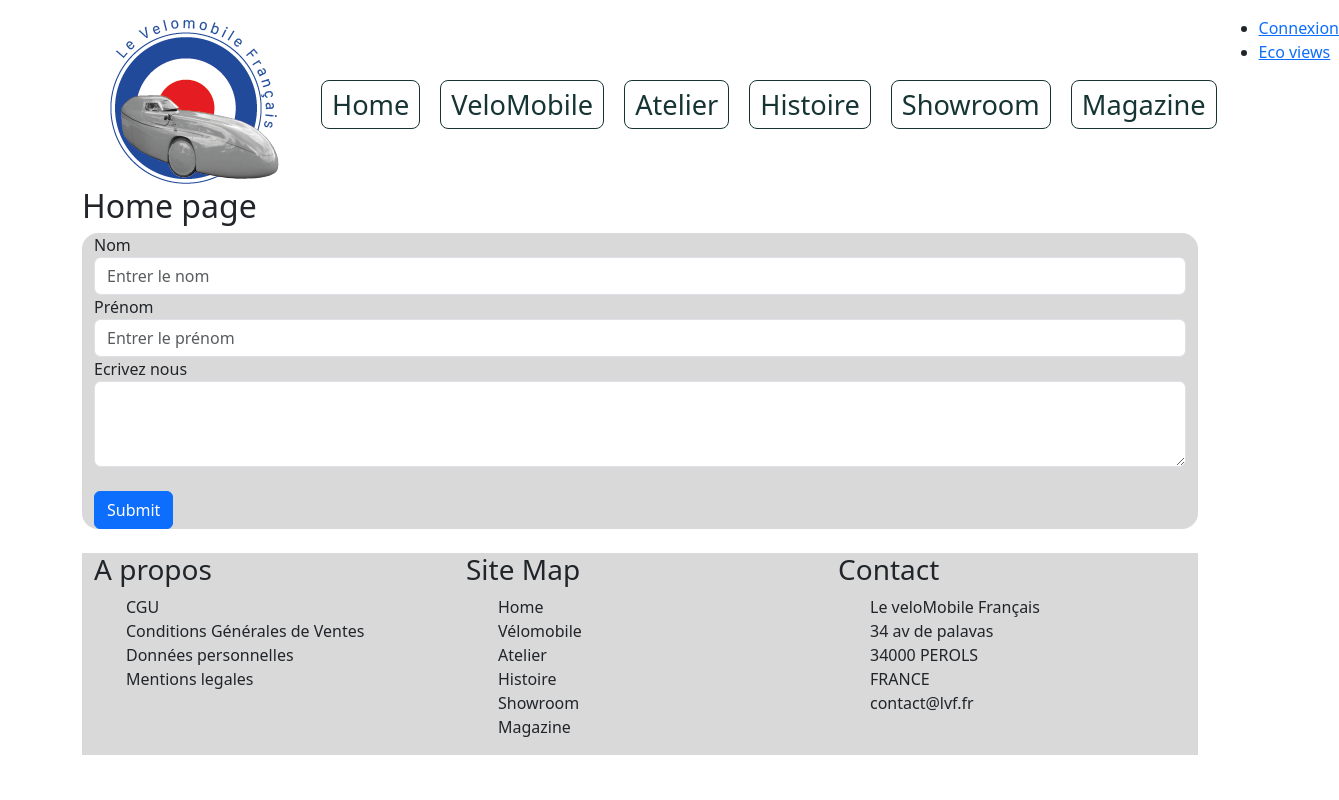
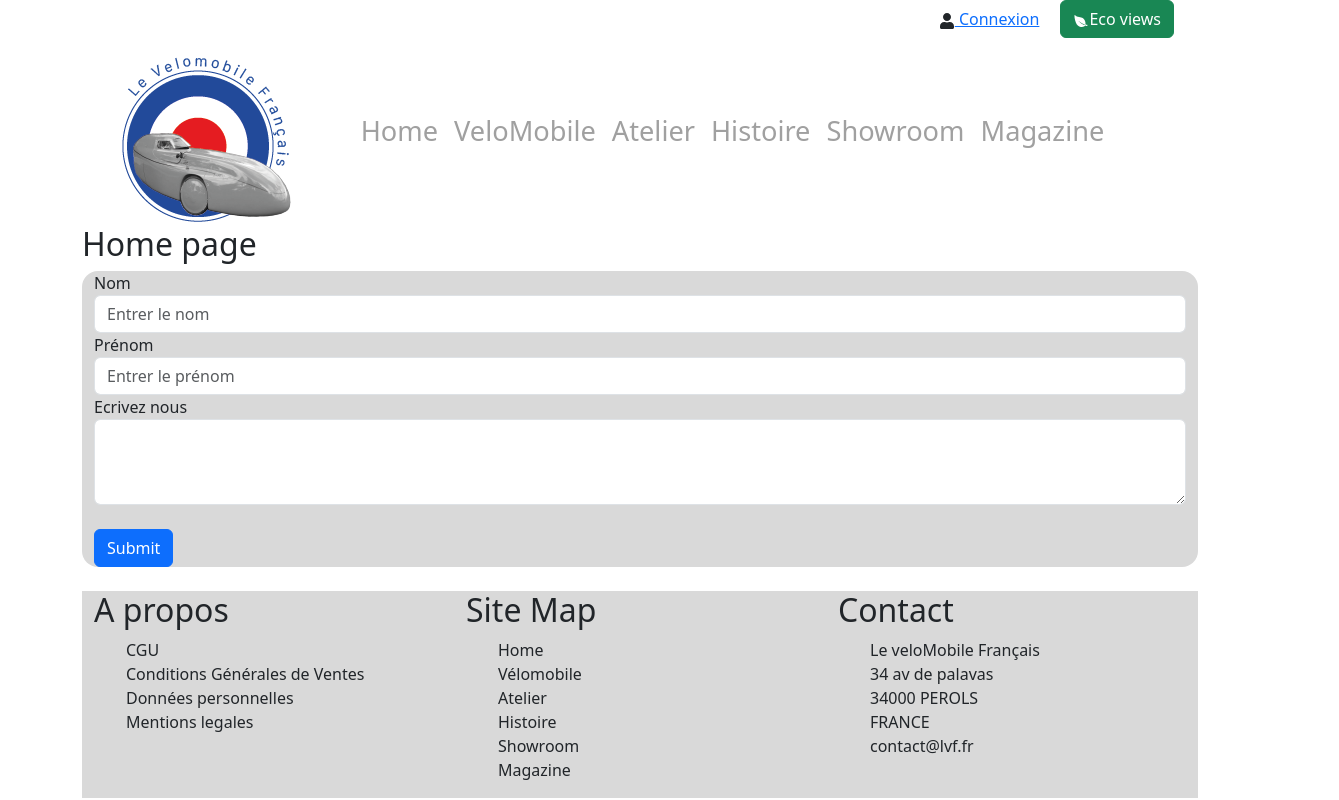
Before and after one commit to alexandra-pereira/velomobile, a React (Create React App) app: page / in a window 1280 px wide. Shown: the whole page, 1339 px wide, since content can reach past the window. Built offline with nearby package versions, Linux system fonts and the light colour scheme.

Commit message:
header eco-view + button

```diff
--- a/public/index.html
+++ b/public/index.html
@@ -2,7 +2,7 @@
 <html lang="en">
   <head>
     <meta charset="utf-8" />
-    <link rel="icon" href="%PUBLIC_URL%/favicon.ico" />
+    <link rel="icon" href="/" />
     <meta name="viewport" content="width=device-width, initial-scale=1" />
     <meta name="theme-color" content="#000000" />
     <meta
@@ -23,7 +23,7 @@
       work correctly both with client-side routing and a non-root public URL.
       Learn how to configure a non-root public URL by running `npm run build`.
     -->
-    <title>React App</title>
+    <title>Le VeloMobile Francais</title>
   </head>
   <body>
     <noscript>You need to enable JavaScript to run this app.</noscript>
--- a/src/App.css
+++ b/src/App.css
@@ -1,5 +1,5 @@
 .App{
-  max-width: 100%;
-  margin-left: 1em;
-  margin-top: 1em;
+  max-width: 100vh;
+  margin-left: 0;
+  margin-top: 0;
 }
--- a/src/App.js
+++ b/src/App.js
@@ -13,11 +13,16 @@ import Formulaire from "./components/Formulaire";
 
 function App() {
   const [isLoggedIn, setIsLoggedIn] = useState(false);
-
+  const [darkMode, setdarkMode] = useState("light");
+  function toggleMode(){
+    if(darkMode === "light") setdarkMode("dark");
+    else setdarkMode("light")
+  }
 
   return (
+   <div className={darkMode}>
       <div className="App container">
-      <Header isLoggedIn={isLoggedIn} />
+        <Header isLoggedIn={isLoggedIn} toggleMode={toggleMode}/>
 
         <main>
           {/* Outlet indique l'endroit où vont s'afficher les composants définis dans les routes enfants */}
@@ -28,6 +33,8 @@ function App() {
 
         <Footer />
       </div>
+      </div>
+
   );
 }
 
--- a/src/components/Footer.jsx
+++ b/src/components/Footer.jsx
@@ -5,7 +5,7 @@ const Footer = () => {
     <footer className="container-fluid bg-dark-50">
       <div className="row">
         <div className="col-md-4">
-          <h3>A propos</h3>
+          <h2>A propos</h2>
           <ul>
             <li><a href="#">CGU</a></li>
             <li>Conditions Générales de Ventes</li>
@@ -15,7 +15,7 @@ const Footer = () => {
         </div>
 
         <div className="col-md-4">
-          <h3>Site Map</h3>
+          <h2>Site Map</h2>
           <ul>
             <li><a href="home">Home</a></li>
             <li><a href="products">Vélomobile</a></li>
@@ -27,7 +27,7 @@ const Footer = () => {
         </div>
 
         <div className="col-md-4">
-          <h3>Contact</h3>
+          <h2>Contact</h2>
           <ul>
             <li>Le veloMobile Français</li>
             <li>34 av de palavas</li>
--- a/src/components/Header.jsx
+++ b/src/components/Header.jsx
@@ -1,12 +1,13 @@
 import { Link } from "react-router-dom";
 import logo from "./../assets/logo-lvf.png";
 import { useState } from "react";
-
+import { FaUser } from "react-icons/fa";
+import { IoIosLeaf } from "react-icons/io";
 /**
  *
  *
  */
-const Header = ({ isLoggedIn }) => {
+const Header = ({ isLoggedIn, toggleMode }) => {
   const [openCloseMenuState, setOpenCloseMenuState] = useState("inactive");
   let pathLogged = isLoggedIn ? "/logout" : "/login";
   function logInOutLink(login) {
@@ -34,69 +35,84 @@ const Header = ({ isLoggedIn }) => {
     setOpenCloseMenuState(classAction);
   }
   return (
-    <header className="container-fluid d-flex ">
-      {/* ----------logo--------- */}
+    <header className="header container-fluid ">
+      {/* ---------- button ecoview and loggin-------- */}
+      <div className="ecoview-login container d-flex flex-row-reverse">
+        <ul className="list-unstyled d-flex align-items-center gap-2">
+          <li>
+            <button className="btn btn-white">
+              <FaUser />
+              <Link to={pathLogged}>
+                {isLoggedIn ? logInOutLink(true) : logInOutLink(false)}
+              </Link>
+            </button>
+          </li>
+
+          <li>
+            <button
+              className="btn btn-success"
+              onClick={() => {
+                toggleMode()
+              }}
+            >
+              <IoIosLeaf />
+              Eco views
+            </button>
+          </li>
+        </ul>
+      </div>
+
+      {/* ----------container logo+navbar --------- */}
+      <div className="header-custom container d-flex align-items-center">
+        {/* ----------container logo--------- */}
+        <div className="logo">
           <Link to={"/"}>
             <img src={logo} alt="Logo vélomobile - retour accueil" />
           </Link>
-      {/* ----------menu--------- */}
+        </div>
+
+        {/* ----------navbar--------- */}
+        <div className="flex-grow-1 d-flex justify-content-center align-item-end">
           <nav id="nav" className={openCloseMenuState}>
-        <ul className="mt-4">
+            <ul className="list-unstyled d-flex align-items-center gap-3">
               <li className="home-link" onClick={openCloseMenu}>
                 <Link to={`/home`}>
                   <span>Home</span>
                 </Link>
               </li>
-
               <li className="products-link" onClick={openCloseMenu}>
                 <Link to={`/products`}>
                   <span>VeloMobile</span>
                 </Link>
               </li>
-
               <li className="atelier-link" onClick={openCloseMenu}>
                 <Link to={`/atelier`}>
                   <span>Atelier</span>
                 </Link>
               </li>
-
               <li className="history-link" onClick={openCloseMenu}>
                 <Link to={`/history`}>
                   <span>Histoire</span>
                 </Link>
               </li>
-
               <li className="showroom-link" onClick={openCloseMenu}>
                 <Link to={`/showroom`}>
                   <span>Showroom</span>
                 </Link>
               </li>
-
               <li className="magazine-link" onClick={openCloseMenu}>
                 <Link to={`/magazine`}>
                   <span>Magazine</span>
                 </Link>
               </li>
             </ul>
-
             <div id="icons" onClick={openCloseMenu}></div>
           </nav>
-
-      {/* ----------buton black&white view an buton login--------- */}
-      <div className="bwl">
-        <ul>
-          <li className="login-out-link" onClick={openCloseMenu}>
-            <Link to={pathLogged}>
-              {isLoggedIn ? logInOutLink(true) : logInOutLink(false)}
-            </Link>
-          </li>
-
-          <li className="bk-wh-link" onClick={openCloseMenu}>
-            <Link to="bla">
-              <span>Eco views</span>
-            </Link>
-          </li>
-        </ul>
+        </div>
+      </div>
+      {/*---------h1-------*/}
+      <div className="visually-hidden">
+        <h1 className="text-center">Le Velomobile Français</h1>
       </div>
     </header>
   );
--- a/src/sass/custom.scss
+++ b/src/sass/custom.scss
@@ -5,6 +5,9 @@
    @import '~bootstrap/scss/bootstrap.scss';
    @import './mixin.scss';
 
+
    @import './header.scss';
+   @import './global.scss';
    @import './footer.scss';
-   @import './formulaire.scss'
+   @import './formulaire.scss';
+   @import './dark.scss';
--- /dev/null
+++ b/src/sass/dark.scss
@@ -0,0 +1,5 @@
+.dark{
+    color: white !important;
+    background-color: black !important;
+    height: 100vh;
+}
--- a/src/sass/global.scss
+++ b/src/sass/global.scss
@@ -0,0 +1,6 @@
+/* .{
+    color: black;
+    background-color: white;
+    height: 100vh;
+}
+*/
--- a/src/sass/header.scss
+++ b/src/sass/header.scss
@@ -1,20 +1,9 @@
 /* Code imbriqué (nested) */
 header {
   nav {
-    display: flex;
-    justify-content: space-between;
-    align-items: center;
-    padding: 10px;
-    font-size: calc(0.5rem + 1.5vw);
-
+    font-size: calc(0.5em + 1.5vw);
     ul {
-      display: flex;
-      justify-content: space-between;
-      width: 60%;
-      list-style: none;
-      gap: 20px;
-
-      /* Les svg pour la connexion/déconnexion */
+    /*  -------Les svg pour la connexion/déconnexion----
       li.login-out-link {
         svg {
           color: black;
@@ -26,16 +15,23 @@ header {
             color: $primary;
           }
         }
-      }
+      }*/
 
       /* -----------buton link----------- */
       a {
-        @include button($fc: rgb(22, 52, 52));
+        text-decoration: none;
+        color: #a0a0a0;
+
+        &:hover {
+          color: #005cfa;
+          background-color: transparent;
+          border-radius: 4px;
+          border: 2px solid rgb(255, 55, 55);
+          padding: 6px;
+        }
       }
 
-
-
-        /* -------div black&white login------*/
+      /*   -------div black&white login------
       .bwl ul {
         display: flex;
         flex-direction: column;
@@ -53,45 +49,116 @@ header {
           &:hover {
             color: red;
           }
-          }
+        } */
     }
   }
 }
 
-}
- /* -----------burger changement au clic----------- */
+/*-----------burger changement au clic----------- */
   #icons {
+
     cursor: pointer;
     display: none;
+
+    &:before {
+      content: "\2630";
     }
-/* -----------burger responsive----------- */
-@media (max-width: 650px) {
+    &.active:before {
+      content: "\2715";
+    }
+  }
+
+  /* -----------burger responsive quand c'est plus petit que 650px-----------*/
+  @media (max-width: 800px) {
     #icons {
       display: block;
+
     }
-  #icons:before {
-    content: "\2630";
-  }
-  .active #icons:before {
-    content: "\2715";
-  }
+
     nav ul {
       position: fixed;
       left: -100%;
       top: 5%;
+      color: black;
       flex-direction: column;
       background: rgb(125, 129, 131);
       width: 100%;
       text-align: center;
       transition: 0.25s;
-  }
-  nav li {
+
+      li {
         padding: 3px 0;
       }
-  nav li:hover {
-    background: rgb(157, 217, 240);
+      li:hover {
+        background: rgb(252, 252, 252);
       }
+    }
+
     nav.active ul {
       left: 0;
     }
   }
+
+/*
+
+-------- Header
+.header {
+  display: flex;
+  align-items: center;
+  justify-content: space-between;
+  padding: 10px;
+  background-color: #f0f0f0;
+}
+
+------Containers
+.container {
+  flex: 1;
+}
+
+------Les deux containers sont affichés en colonne, l'un au-dessus de l'autre
+.navigation
+ {
+  display: flex;
+  flex-direction: column;
+  align-items: center;
+}
+
+.bwl{
+  display: flex;
+  flex-direction: row;
+  align-items: center;
+}
+
+
+---------Styling pour le menu
+.menu-container nav ul {
+  list-style-type: none;
+  padding: 0;
+  margin: 0;
+}
+
+.menu-container nav ul li {
+  margin-bottom: 10px;
+}
+
+.menu-container nav ul li a {
+  text-decoration: none;
+  color: #333;
+}
+
+---------Styling pour .bwl
+.bwl-container ul {
+  list-style-type: none;
+  padding: 0;
+  margin: 0;
+}
+
+.bwl-container ul li {
+  margin-bottom: 5px;
+}
+
+.bwl-container ul li a {
+  text-decoration: none;
+  color: #333;
+}
+*/
```
Lines whose indentation alone changed are shown as unchanged.
